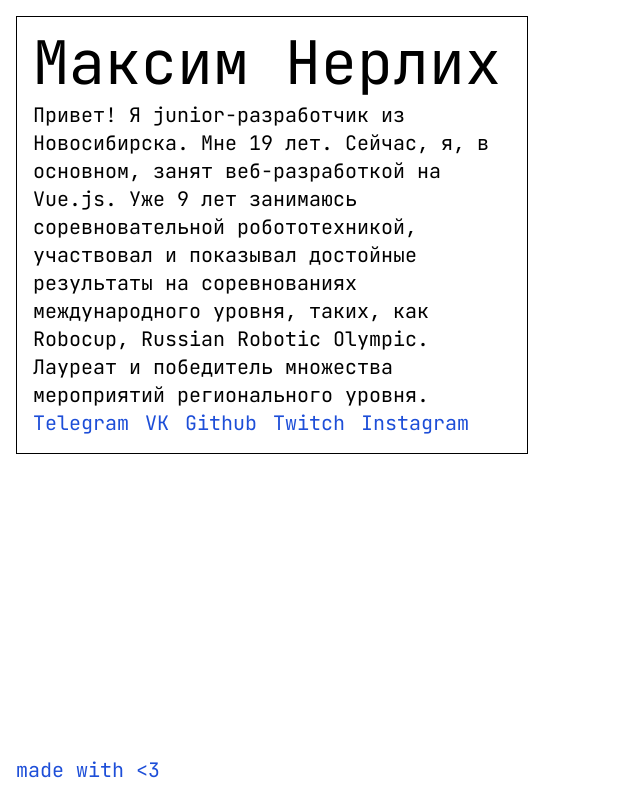
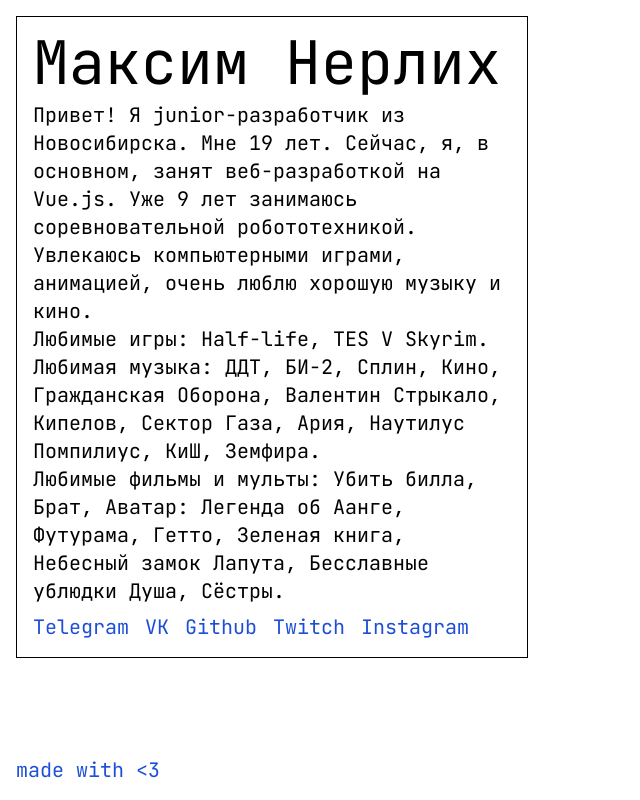
Before and after one commit to nerlihmax/nerlihmax.github.io, a Vue app: page / in a window 1280 px wide. Shown: the whole page, without its empty margins (0-640 px from the left). Built offline with nearby package versions, Linux system fonts and the light colour scheme.

Commit message:
Изменил содержание + подкрутил стили

```diff
--- a/src/components/Card.vue
+++ b/src/components/Card.vue
@@ -4,16 +4,20 @@
     <h1 class="max-w-max mb-2 text-4xl sm:text-6xl">
       {{ profile.fullName }}
     </h1>
-    <div class="max-w-max">
+    <div class="max-w-max mb-2">
       Привет! Я {{ profile.grade }}-разработчик из Новосибирска.
       Мне {{ profile.age }} лет.
       Сейчас, я, в основном, занят веб-разработкой на Vue.js.
       Уже {{ profile.roboticsExpirience }}
-      лет занимаюсь соревновательной робототехникой,
-      участвовал и показывал достойные результаты на
-      соревнованиях международного уровня, таких, как
-      Robocup, Russian Robotic Olympic.
-      Лауреат и победитель множества мероприятий регионального уровня.
+      лет занимаюсь соревновательной робототехникой.
+      Увлекаюсь компьютерными играми, анимацией, очень люблю хорошую
+      музыку и кино.
+      <br/>Любимые игры: Half-life, TES V Skyrim.
+      <br/>Любимая музыка: ДДТ, БИ-2, Сплин, Кино, Гражданская Оборона, Валентин Стрыкало,
+      Кипелов, Сектор Газа, Ария, Наутилус Помпилиус, КиШ, Земфира.
+      <br/>Любимые фильмы и мульты: Убить билла, Брат, Аватар: Легенда об
+      Аанге, Футурама, Гетто, Зеленая книга, Небесный замок Лапута,
+      Бесславные ублюдки Душа, Сёстры.
     </div>
     <div class="flex flex-row justify-start flex-wrap align-middle">
       <div v-for="(item) in profile.links" :key="item">
```
